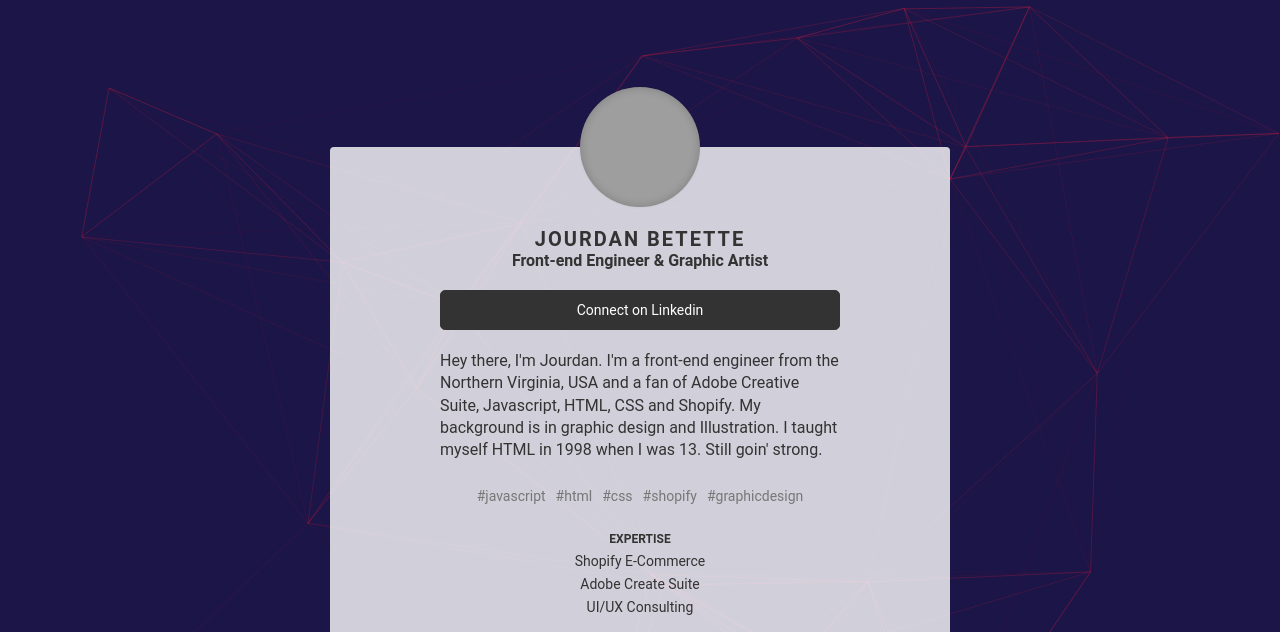
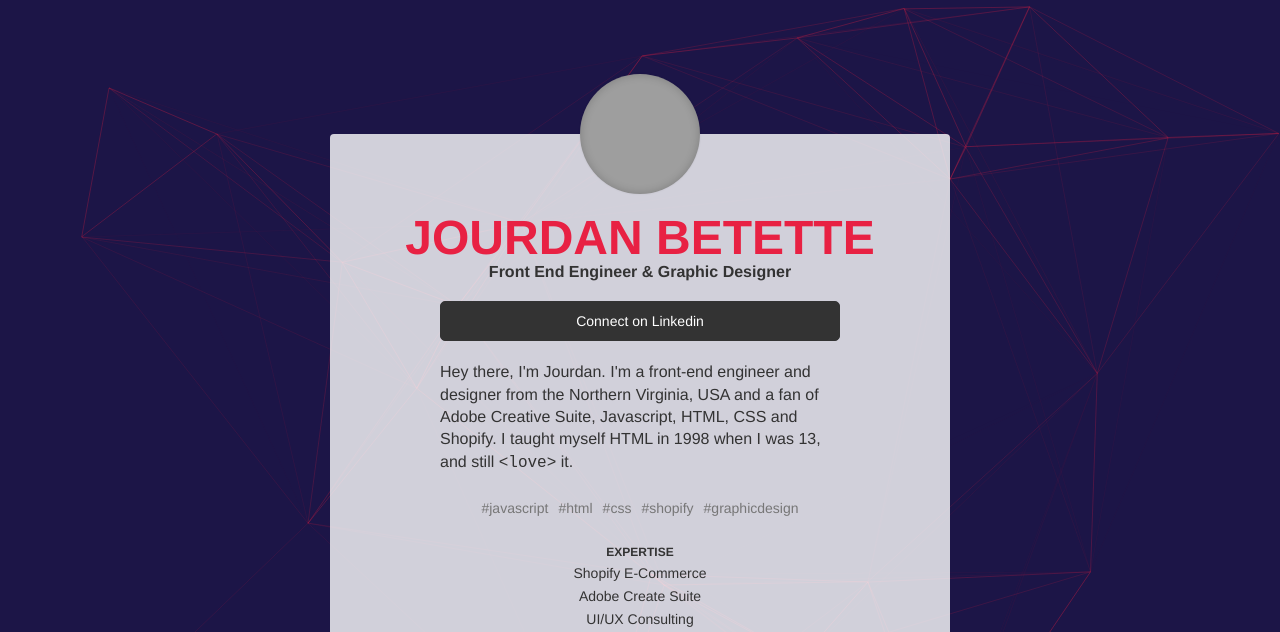
Before and after one commit to jbetette/wild-anima, a website: page main/index.html in a window 1280 px wide. Shown: the top 632 px of the page. Drawn offline with Linux system fonts and the light colour scheme; grey boxes are pictures that could not be loaded.

Commit message:
fixed some type
fixed some type

```diff
--- a/main/css/style.css
+++ b/main/css/style.css
@@ -121,7 +121,7 @@ canvas{
 		 body {
 			 background-color: rgb(246,214,159);
 			 background: radial-gradient(circle at bottom center, rgb(246,214,159),rgb(206,145,215));
-			 font-family: "Roboto", Tahoma, Helvetica, Verdana, sans-serif;
+			 font-family: "Helvetica", Tahoma, Helvetica, Verdana, sans-serif;
 			 font-display: swap;
 			 font-size: 14px;
 			 line-height: 1.3;
@@ -195,15 +195,17 @@ canvas{
 			 height: 120px;
 		 }
 		 .profile-content .head .name {
-			 font-size: 20px;
-			 line-height: 1.2;
+			  color: #e82143;
+			 font-size: 48px;
+			 line-height: 1;
 			 text-transform: uppercase;
-			 letter-spacing: 2px;
+			 letter-spacing: 0px;
 			 font-weight: 700;
 			 margin: 0;
-			 color: #333;
+
 		 }
 		 .profile-content .head .headline {
+			 color: #333;
 			 font-size: 16px;
 			 line-height: 1.2;
 			 font-weight: 700;
--- a/main/index.html
+++ b/main/index.html
@@ -70,7 +70,7 @@
                      <section>
                        <h2 class="headline">
                          <span class="roles">
-                           <span class="role">Front-end Engineer & Graphic Artist</span>
+                           <span class="role">Front End Engineer & Graphic Designer</span>
                          </span>
                        </h2>
                      </section>
@@ -88,9 +88,8 @@
                    <section class="bio">
                      <div>
                        <p>
-                        Hey there, I'm Jourdan. I'm a front-end engineer from the Northern Virginia, USA and a fan of
-                        Adobe Creative Suite, Javascript, HTML, CSS and Shopify. My background is in graphic design and Illustration.
-                        I taught myself HTML in 1998 when I was 13. Still goin' strong.
+                        Hey there, I'm Jourdan. I'm a front-end engineer and designer from the Northern Virginia, USA and a fan of
+                        Adobe Creative Suite, Javascript, HTML, CSS and Shopify. I taught myself HTML in 1998 when I was 13, and still <code>&lt;love&gt;</code> it.
                        </p>
                      </div>
                    </section>
```
